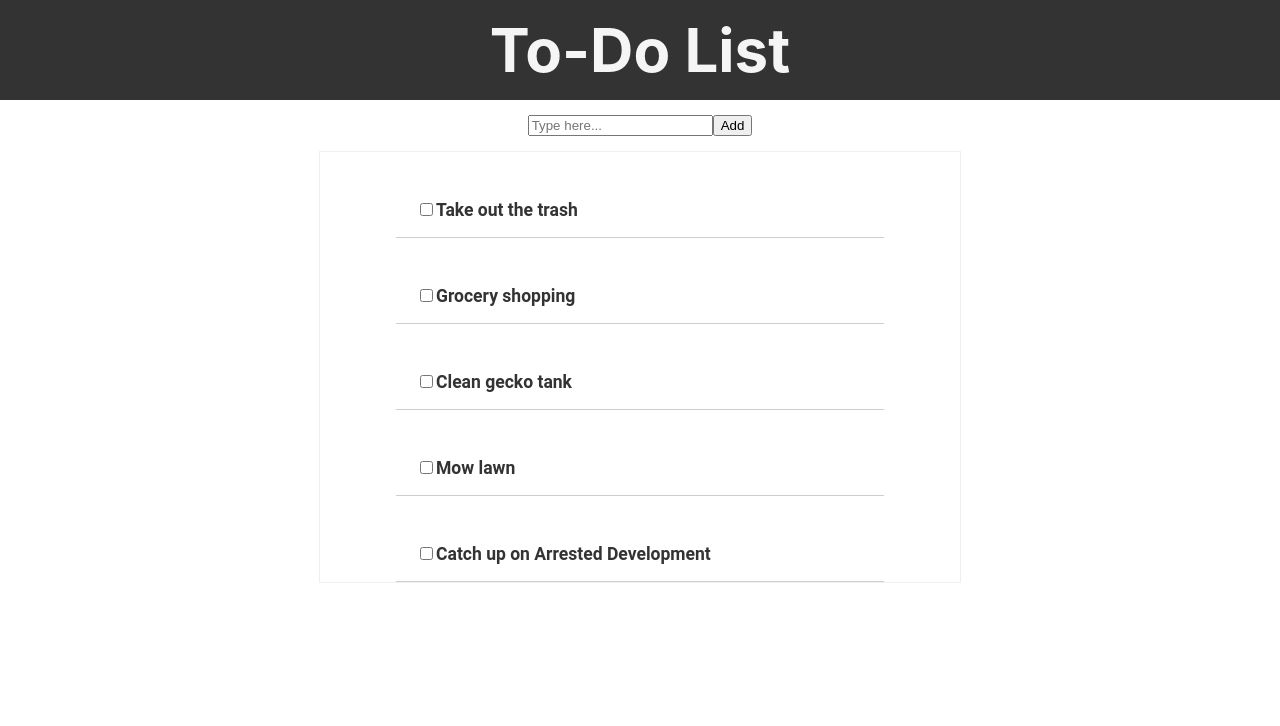
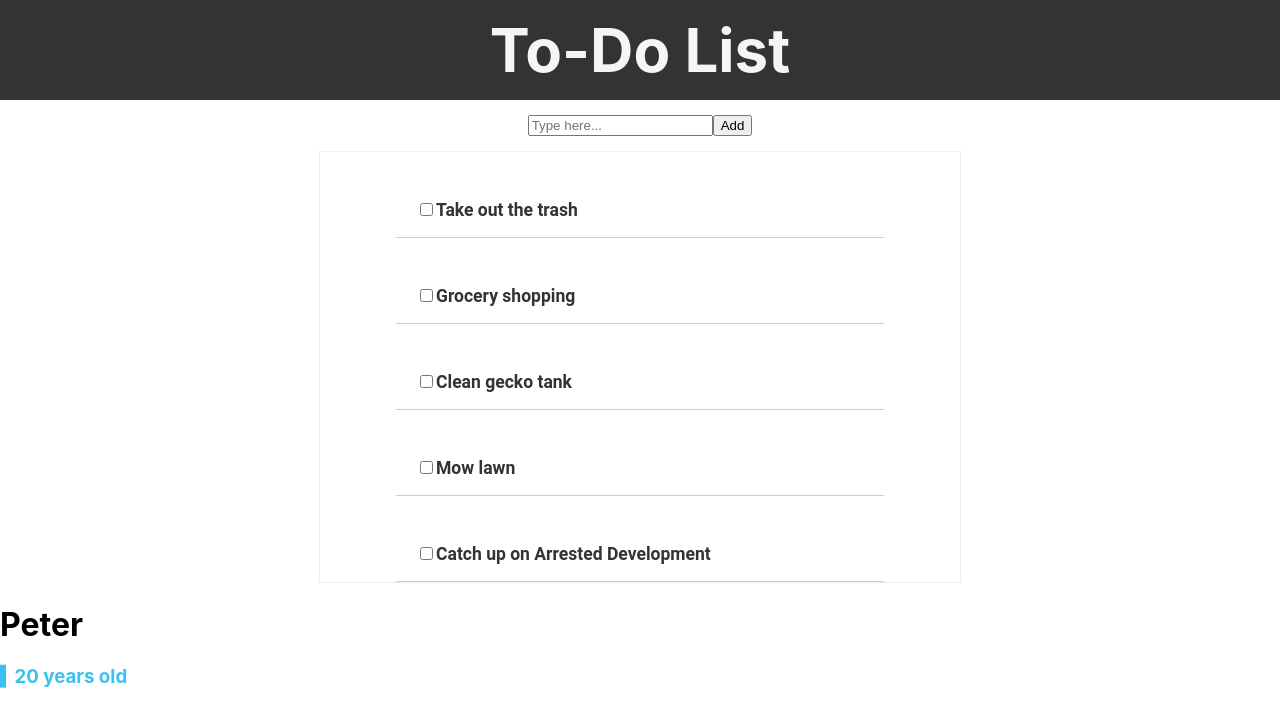
Before and after one commit to pe7r/project, a React (Create React App) app: page / in a window 1280 px wide. Shown: the top 726 px of the page. Built offline with nearby package versions, Linux system fonts and the light colour scheme.

Commit message:
Starting practice with state(March 7) #4

```diff
--- a/public/index.html
+++ b/public/index.html
@@ -17,6 +17,7 @@
     <noscript>You need to enable JavaScript to run this app.</noscript>
 
     <div id="root"></div>
+    <div id="non-project"></div>
 
   </body>
 </html>
--- a/src/components/NonProject/NonProject.js
+++ b/src/components/NonProject/NonProject.js
@@ -2,51 +2,24 @@ import React from "react"
 import ReactDOM from "react-dom"
 
 
-class App extends React.Component {
+class NonProject extends React.Component {
+	constructor() {
+		super()
+	    this.state = {
+			name: "Peter",
+			age: 20
+		}
+	}
+
 	render() {
 		return (
 	        <div>
-              <Header />
-              <Greeting />
+	            <h1>{this.state.name}</h1>
+	            <h3><font color="#3AC1EF">▍{this.state.age} years old</font></h3>
 	        </div>
 	    )
 	}
 
 }
 
-
-class Header extends React.Component {
-  render() {
-    return (
-          <header>
-              <p>Welcome, {this.props.username}!</p>
-          </header>
-      )
-  }
-
-
-}
-
-
-class Greeting extends React.Component {
-  render() {
-    const date = new Date()
-      const hours = date.getHours()
-      let timeOfDay
-
-      if (hours < 12) {
-          timeOfDay = "morning"
-      } else if (hours >= 12 && hours < 17) {
-          timeOfDay = "afternoon"
-      } else {
-          timeOfDay = "night"
-      }
-
-      return (
-          <h1>Good {timeOfDay} to you, sir or madam!</h1>
-      )
-  }
-
-}
-
-ReactDOM.render(<App />, document.getElementById("root"))
+export default NonProject
--- a/src/index.js
+++ b/src/index.js
@@ -2,6 +2,8 @@ import React from 'react'
 import ReactDOM from 'react-dom'
 import './index.css'
 import App from './App'
-import * as serviceWorker from './serviceWorker'
+import NonProject from './components/NonProject/NonProject.js'
 
 ReactDOM.render(<App />, document.getElementById('root'))
+
+ReactDOM.render(<NonProject />, document.getElementById('non-project'))
```
Also changed, not shown: src/App.js (+1 -6 lines). Lines whose indentation alone changed are shown as unchanged.
